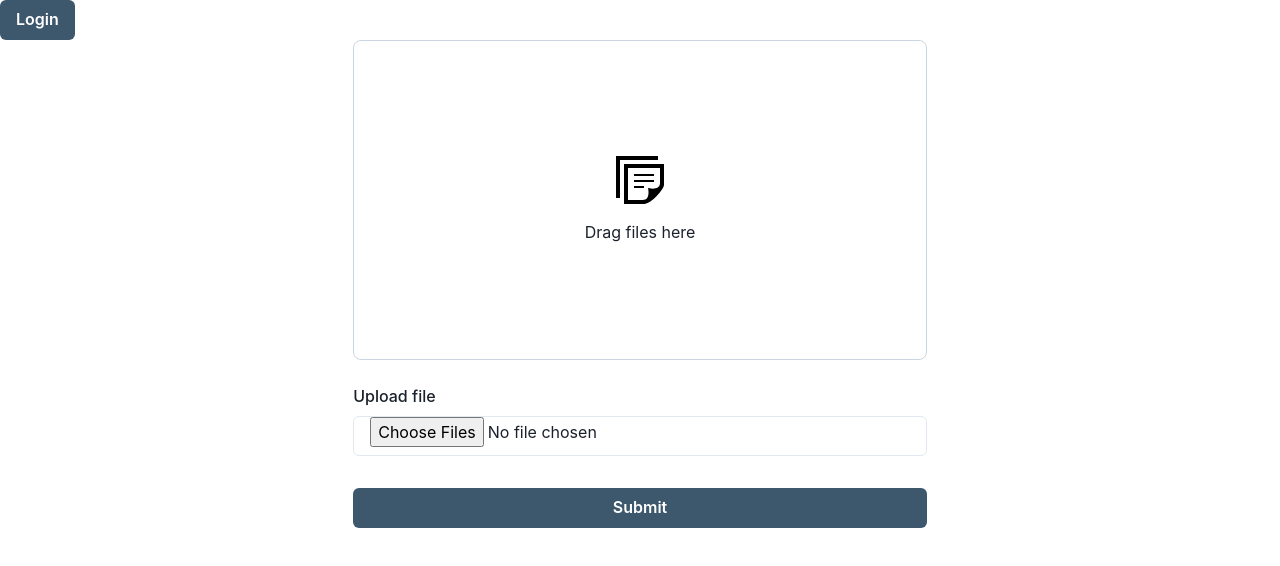
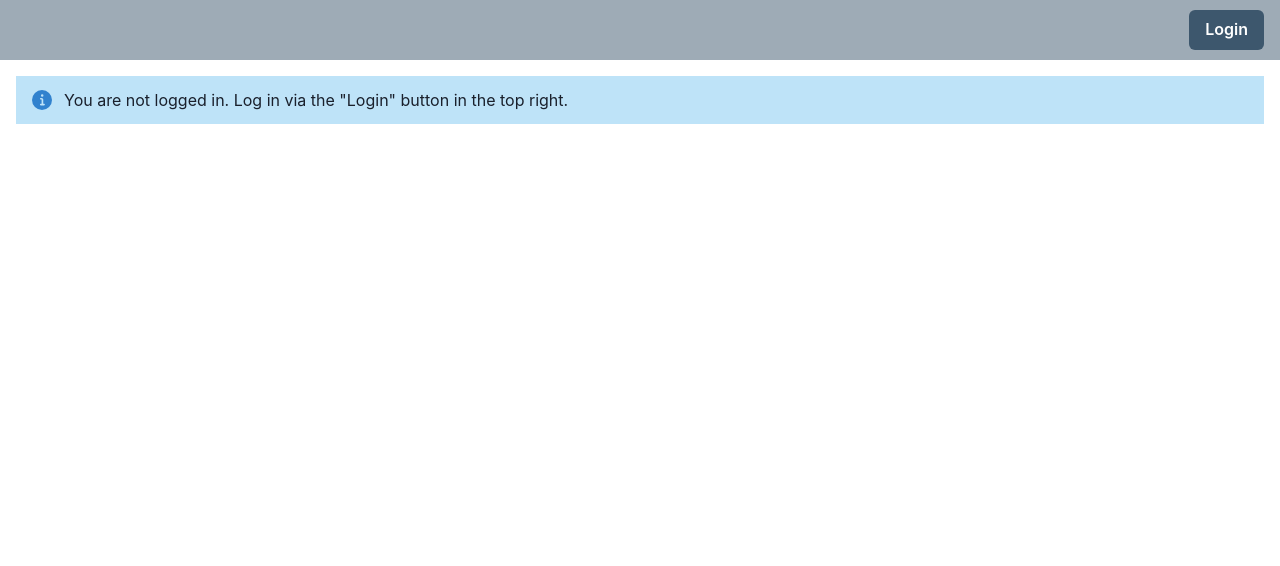
Before and after one commit to m3fawner/local-network-drive, a Next.js app: page / in a window 1280 px wide. Shown: the top 566 px of the page. Built offline with nearby package versions, Linux system fonts and the light colour scheme.

Commit message:
feat(client): Auth gate uploader, tidy the experience

```diff
--- a/pages/api/login.js
+++ b/pages/api/login.js
@@ -19,7 +19,7 @@ const login = async (req, res) => {
     });
   } catch (e) {
     console.error(e);
-    res.status(500).json(produceErrorResponseFromError(e));
+    res.status(e.code === 530 ? 401 : 500).json(produceErrorResponseFromError(e));
   }
 };
 
--- a/src/components/FileSelect.jsx
+++ b/src/components/FileSelect.jsx
@@ -5,7 +5,7 @@ import {
   Box, Flex, FormControl, FormLabel, Input,
 } from '@chakra-ui/react';
 
-const FileSelect = ({ label, className, ...props }) => {
+const FileSelect = ({ label, ...props }) => {
   const inputRef = createRef();
   const preventTheThings = (evt) => {
     evt.preventDefault();
@@ -54,10 +54,6 @@ const FileSelect = ({ label, className, ...props }) => {
 };
 FileSelect.propTypes = {
   label: PropTypes.node.isRequired,
-  className: PropTypes.string,
-};
-FileSelect.defaultProps = {
-  className: '',
 };
 
 export default FileSelect;
--- a/src/components/Home.jsx
+++ b/src/components/Home.jsx
@@ -1,6 +1,8 @@
 import { useState } from 'react';
 import PropTypes from 'prop-types';
-import { Button } from '@chakra-ui/react';
+import {
+  Alert, AlertIcon, Box, Button, Flex, Container,
+} from '@chakra-ui/react';
 import useFTP, { TokenContext } from '../hooks/useFTP';
 import LoginModal from './LoginModal';
 import Uploader from './Uploader';
@@ -29,9 +31,23 @@ const Home = () => {
   const [token, setToken] = useState(null);
   return (
     <TokenContext.Provider value={token}>
-      {token === null
-        ? <Button type="button" colorScheme="brand" onClick={() => setLoginOpen(true)}>Login</Button> : <LogoutButton onLogout={() => setToken(null)} />}
-      <Uploader />
+      <Box h="60px" w="full" backgroundColor="brand.100">
+        <Container h="full" maxW="container.xl">
+          <Flex h="full" justify="end" align="center">
+            {token === null
+              ? <Button type="button" colorScheme="brand" onClick={() => setLoginOpen(true)}>Login</Button> : <LogoutButton onLogout={() => setToken(null)} />}
+          </Flex>
+        </Container>
+      </Box>
+      <Container maxW="container.xl" pt={4}>
+        {token === null ? (
+          <Alert status="info">
+            <AlertIcon />
+            {' '}
+            You are not logged in. Log in via the &quot;Login&quot; button in the top right.
+          </Alert>
+        ) : <Uploader />}
+      </Container>
       <LoginModal
         isOpen={loginOpen}
         onClose={() => setLoginOpen(false)}
--- a/src/components/Uploader.jsx
+++ b/src/components/Uploader.jsx
@@ -3,7 +3,7 @@ import { createRef } from 'react';
 import { Button, Container } from '@chakra-ui/react';
 import FileSelect from './FileSelect';
 
-const Uploader = () => {
+const Uploader = (props) => {
   const formRef = createRef();
   const onSubmit = async (evt) => {
     evt.preventDefault();
@@ -17,7 +17,7 @@ const Uploader = () => {
     await axios.post('/api/upload', new FormData(formRef.current), config);
   };
   return (
-    <Container as="form" ref={formRef} onSubmit={onSubmit}>
+    <Container {...props} as="form" ref={formRef} onSubmit={onSubmit}>
       <FileSelect label="Upload file" name="files" />
       <Button mt={6} type="submit" colorScheme="brand" w="full">Submit</Button>
     </Container>
```
